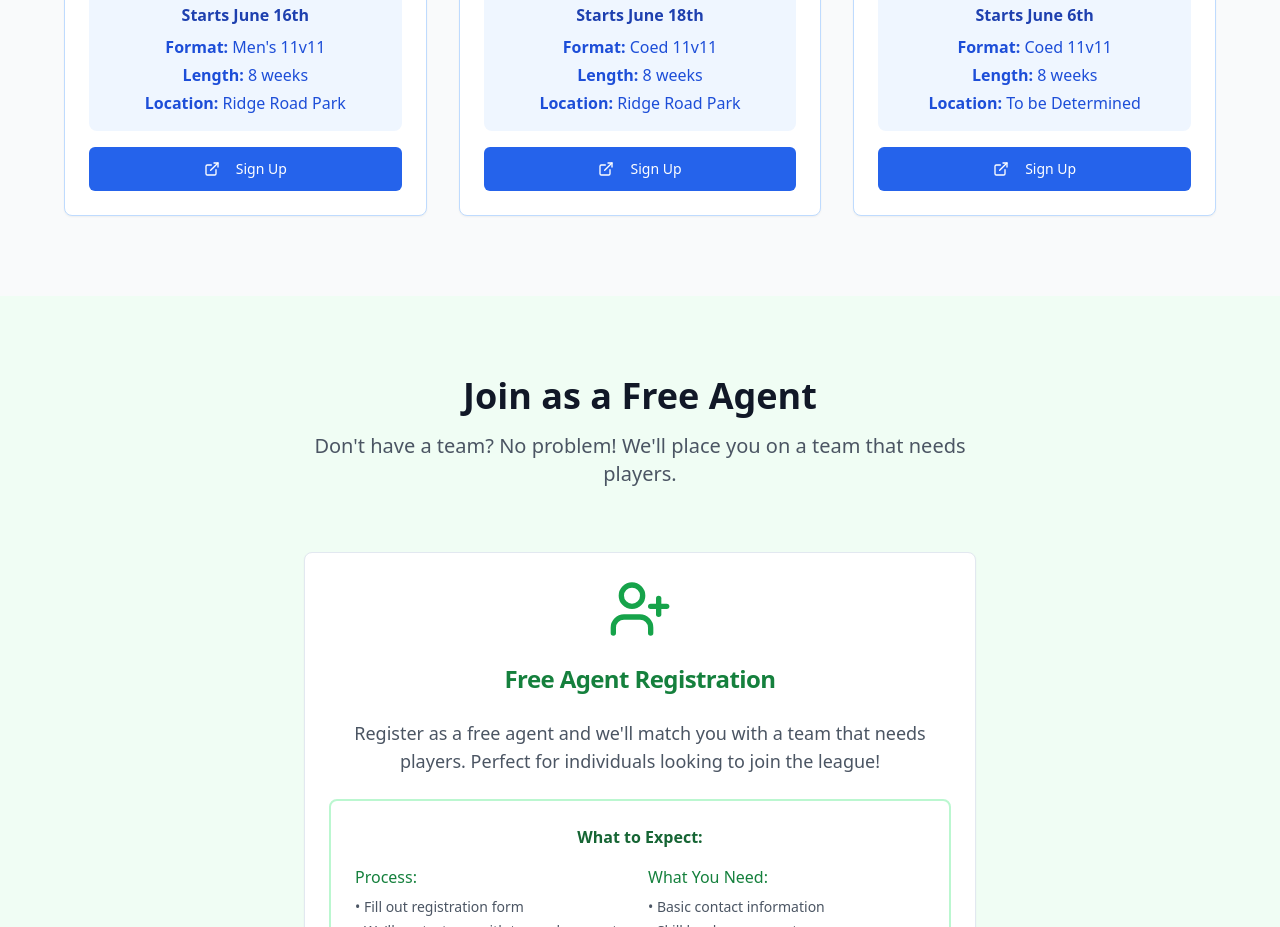
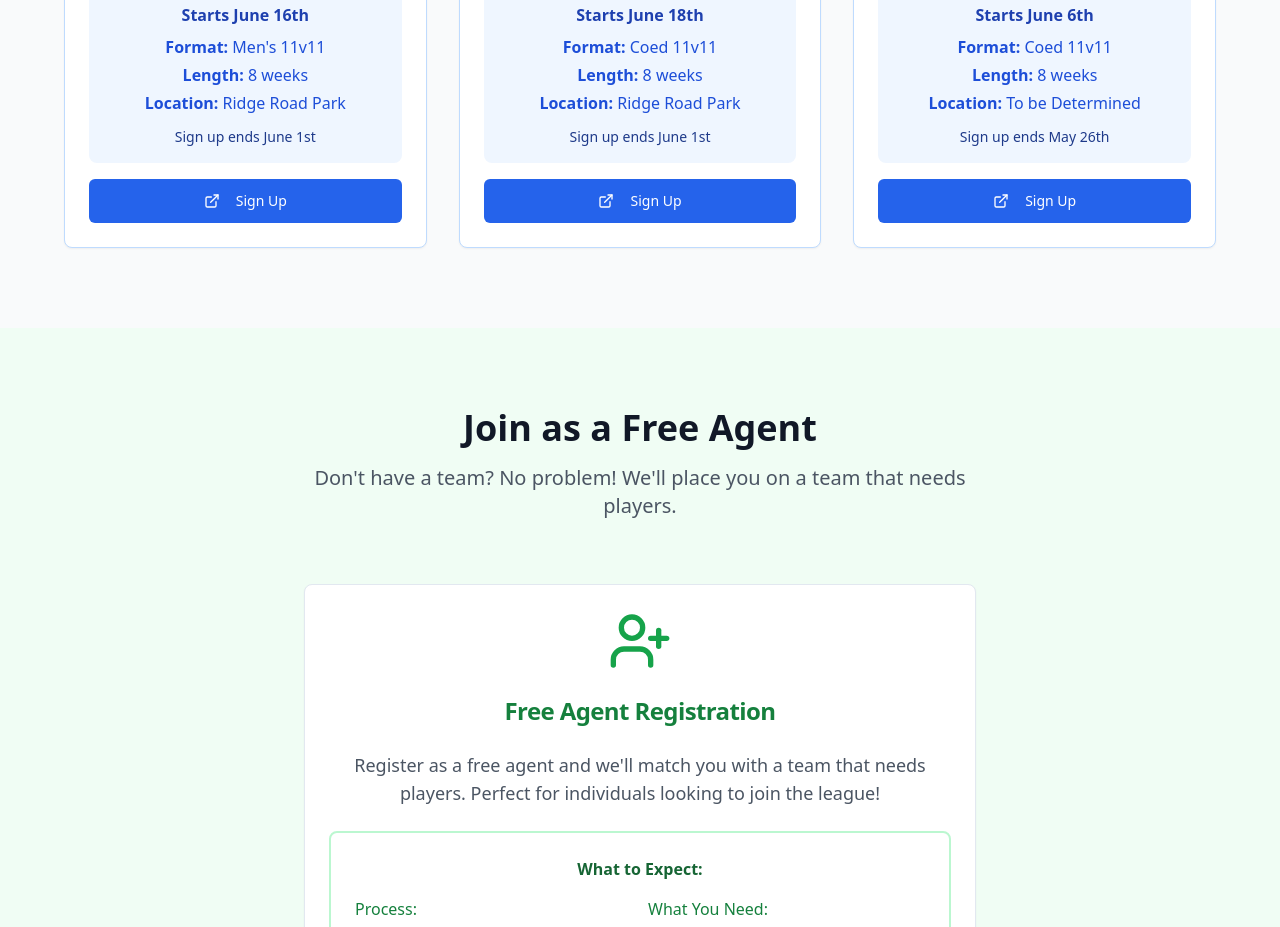
Before and after one commit to aaron132435/a5soccer-thursday-nights-kickoff, a React (Vite) app: page / in a window 1280 px wide. Shown: the part 1800-2727 px from the top of the page. Built offline with nearby package versions, Linux system fonts and the light colour scheme.

Commit message:
Changes
Co-authored-by: aaron132435 <60522780+aaron132435@users.noreply.github.com>

```diff
--- a/src/components/Seasons.tsx
+++ b/src/components/Seasons.tsx
@@ -150,6 +150,7 @@ const Seasons = () => {
                     <p><strong>Length:</strong> 8 weeks</p>
                     <p><strong>Location:</strong> Ridge Road Park</p>
                   </div>
+                  <p className="text-sm text-blue-900 font-medium mt-3">Sign up ends June 1st</p>
                 </div>
                 <Button
                   size="lg"
@@ -175,6 +176,7 @@ const Seasons = () => {
                     <p><strong>Length:</strong> 8 weeks</p>
                     <p><strong>Location:</strong> Ridge Road Park</p>
                   </div>
+                  <p className="text-sm text-blue-900 font-medium mt-3">Sign up ends June 1st</p>
                 </div>
                 <Button
                   size="lg"
@@ -200,6 +202,7 @@ const Seasons = () => {
                     <p><strong>Length:</strong> 8 weeks</p>
                     <p><strong>Location:</strong> To be Determined</p>
                   </div>
+                  <p className="text-sm text-blue-900 font-medium mt-3">Sign up ends May 26th</p>
                 </div>
                 <Button
                   size="lg"
```
